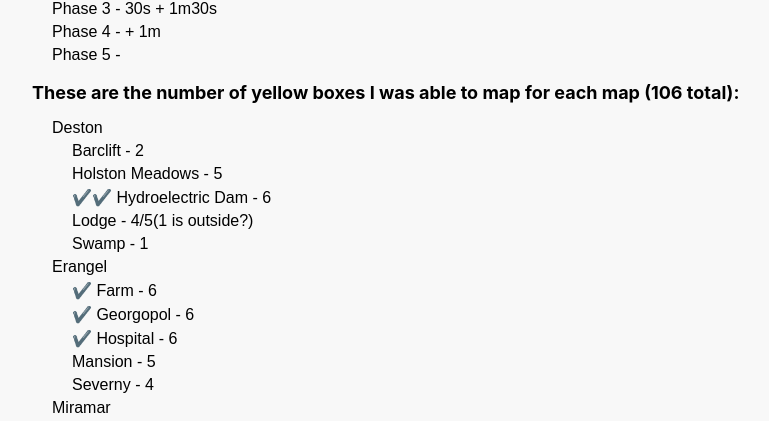
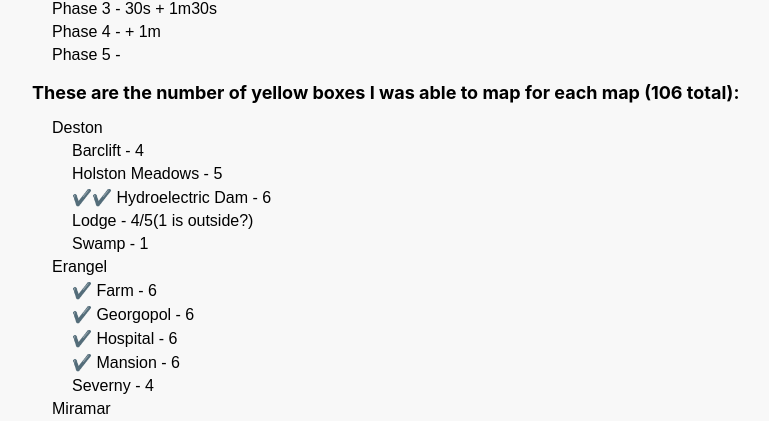
Before and after one commit to RazConsta/pubg-intense-gg, a React (Create React App) app: page / in a window 1280 px wide. Shown: the part 1214-1635 px from the top of the page, without its empty margins (65-834 px from the left). Built offline with nearby package versions, Linux system fonts and the light colour scheme.

Commit message:
box updates

```diff
--- a/src/MainPageContent.js
+++ b/src/MainPageContent.js
@@ -32,7 +32,7 @@ function MainPageContent() {
             <ul>
               <li>Deston</li>
               <ul>
-                <li>Barclift - 2</li>
+                <li>Barclift - 4</li>
                 <li>Holston Meadows - 5</li>
                 <li>✔️✔️ Hydroelectric Dam - 6</li>
                 <li>Lodge - 4/5(1 is outside?)</li>
@@ -43,7 +43,7 @@ function MainPageContent() {
                 <li>✔️ Farm - 6</li>
                 <li>✔️ Georgopol - 6</li>
                 <li>✔️ Hospital - 6</li>
-                <li>Mansion - 5</li>
+                <li>✔️ Mansion - 6</li>
                 <li>Severny - 4</li>
               </ul>
               <li>Miramar</li>
```
Also changed, not shown: 2 other files (tests, documents, lock files or other folders).
